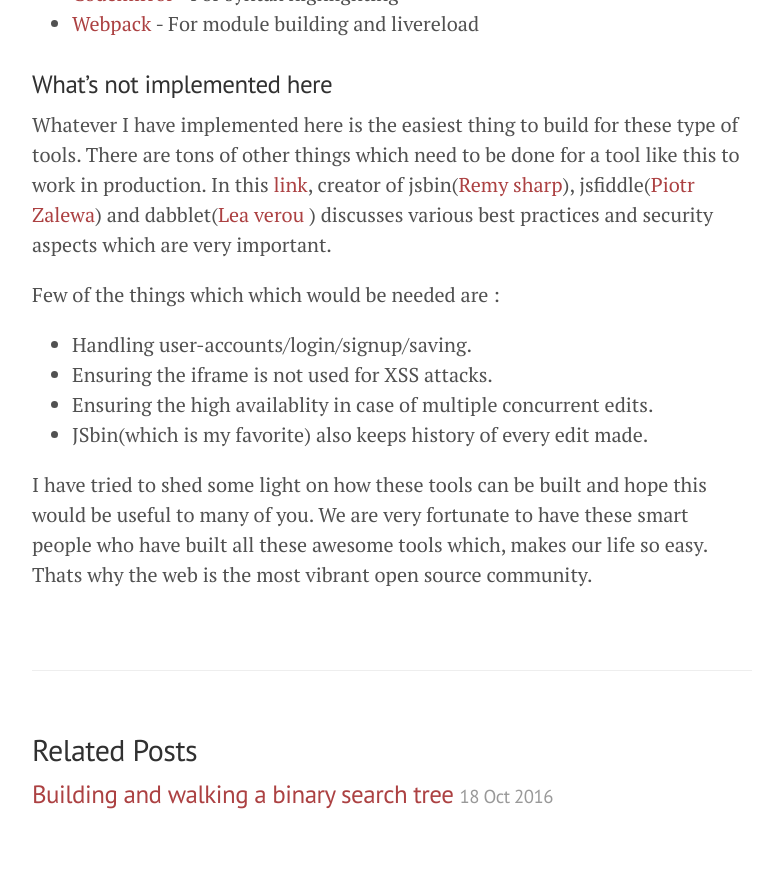
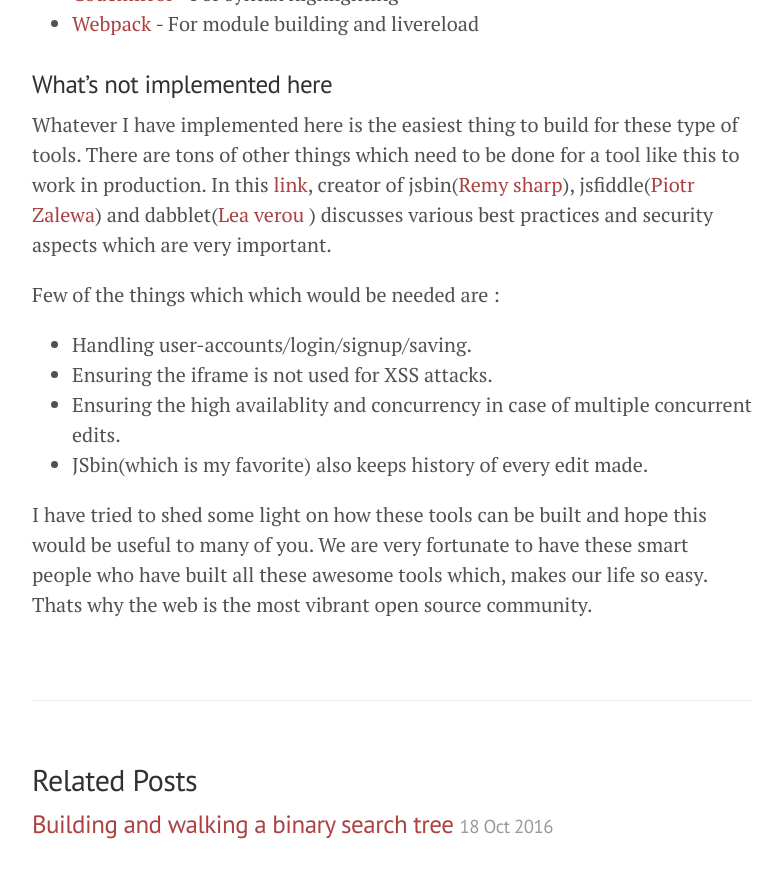
Before and after one commit to swapnilmishra/swapnilmishra.github.io, a Jekyll site: the page built from _posts/2016-11-27-building-jsbin-clone.md, in a window 1280 px wide and 900 px high, scrolled down 1749 px. Shown: the top 878 px of the window, without its empty margins (248-1031 px from the left). Built offline with Jekyll 4.4.1, drawn with Linux system fonts in a browser that asks for light colours.

Commit message:
Updating

```diff
--- a/_posts/2016-11-27-building-jsbin-clone.md
+++ b/_posts/2016-11-27-building-jsbin-clone.md
@@ -59,7 +59,7 @@ Few of the things which which would be needed are :
 
 * Handling user-accounts/login/signup/saving.
 * Ensuring the iframe is not used for XSS attacks.
-* Ensuring the high availablity in case of multiple concurrent edits.
+* Ensuring the high availablity and concurrency in case of multiple concurrent edits.
 * JSbin(which is my favorite) also keeps history of every edit made.
 
 I have tried to shed some light on how these tools can be built and hope this would be useful to many of you. We are very fortunate to have these smart people who have built all these awesome tools which, makes our life so easy. Thats why the web is the most vibrant open source community.
```
